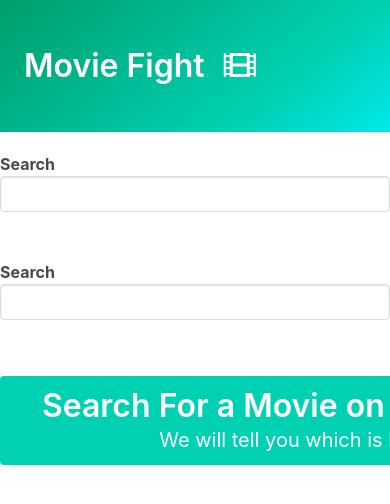
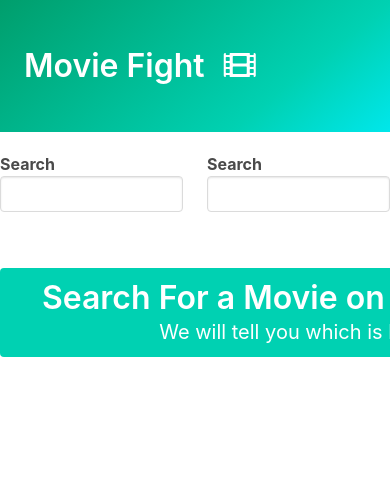
Before and after one commit to sonuyadav51/movieFight, a plain HTML site: page index.html in a window 390 px wide. Shown: the top 504 px of the page. Drawn offline with nearby package versions, Linux system fonts and the light colour scheme.

Commit message:
Update index.html

```diff
--- a/index.html
+++ b/index.html
@@ -32,7 +32,7 @@
       </div>
     </section>
     <div class="container">
-      <div class="columns">
+      <div class="columns is-mobile">
         <div class="column">
           <div id="left-autocomplete"></div>
           <div id="left-summary"></div>
```
